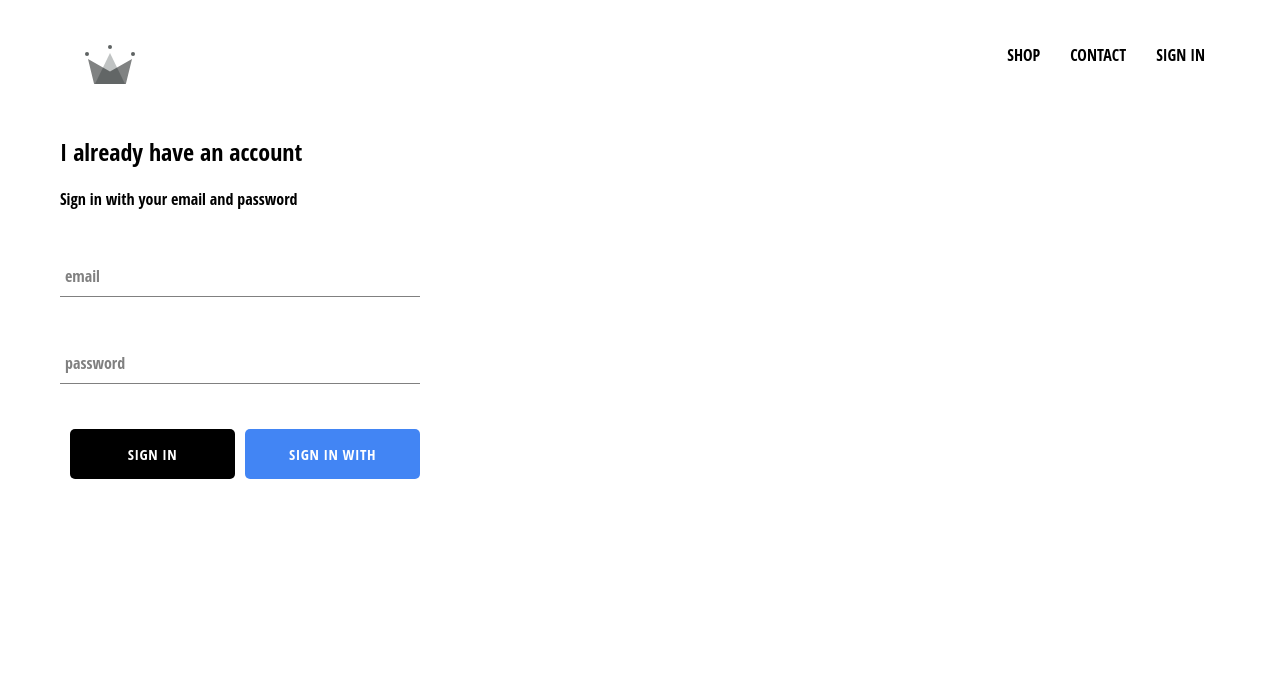
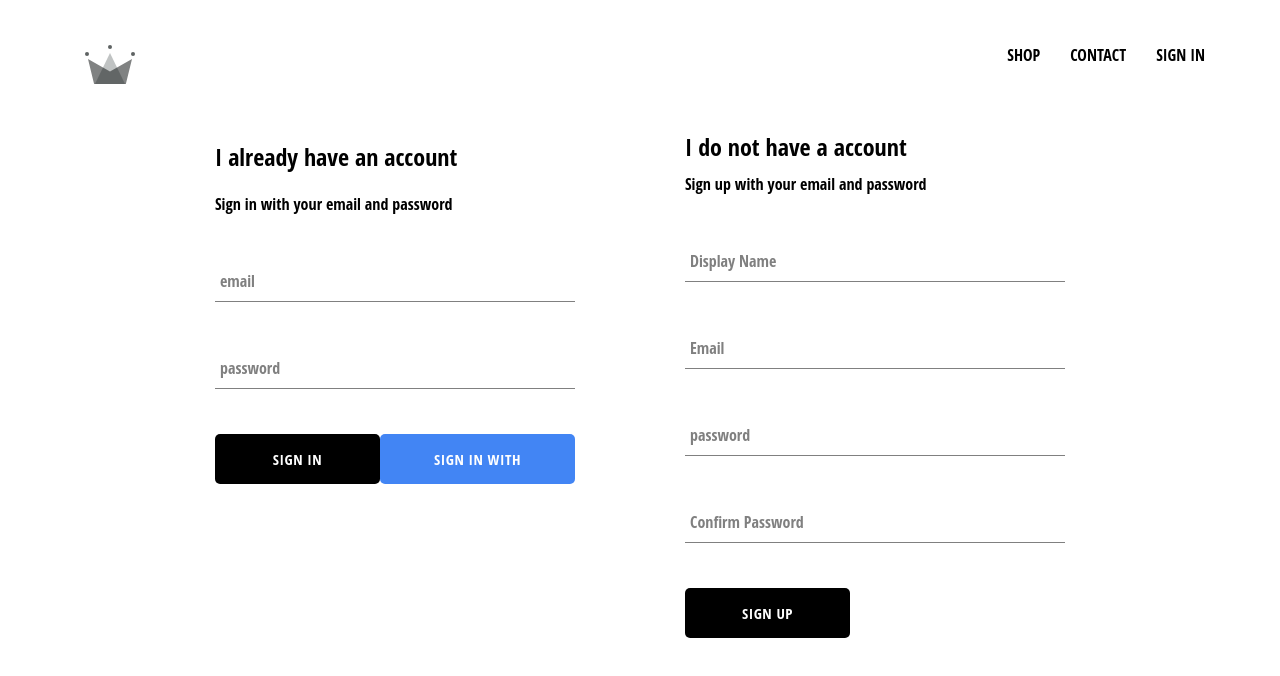
Before and after one commit to tonyclem/crwn-clothings, a React (Create React App) app: page /signin in a window 1280 px wide. Shown: the top 676 px of the page. Built offline with nearby package versions, Linux system fonts and the light colour scheme; no server answers.

Commit message:
implement firebase utils, included ability to store authenticated users into our firestore database

```diff
--- a/src/App.js
+++ b/src/App.js
@@ -6,7 +6,7 @@ import HomePage from './pages/homepage/homepage.component';
 import ShopPage from './pages/shop/shop.component';
 import Header from './components/header/header.component';
 import SignInAndSignUpPage from './pages/sign-in-and-sign-up/sign-in-and-sign-up.component';
-import { auth } from './firebase/firebase.utils';
+import { auth, createUserProfileDocument } from './firebase/firebase.utils';
 
 
   class App extends React.Component {
@@ -18,14 +18,27 @@ import { auth } from './firebase/firebase.utils';
       }
     }
 
-    unsubscribeFromAuth = null
+    unsubscribeFromAuth = null;
 
     componentDidMount() {
-      this.unsubscribeFromAuth = auth.onAuthStateChanged(user => {
-        this.setState({ currentUser: user });
+      this.unsubscribeFromAuth = auth.onAuthStateChanged(async userAuth => {
+        if (userAuth) {
+          const userRef = await createUserProfileDocument(userAuth);
 
-        console.log(user);
-      })
+          userRef.onSnapshot(snapShot => {
+            this.setState({
+              currentUser: {
+                id: snapShot.id,
+                ...snapShot.data()
+              }
+            });
+            console.log(this.state);
+          });
+        }
+        else{
+          this.setState({ currentUser : userAuth});
+      }
+      });
     }
 
     componentWillUnmount() {
--- a/src/components/sign-in/sign-in.component.jsx
+++ b/src/components/sign-in/sign-in.component.jsx
@@ -40,7 +40,7 @@ class SignIn extends React.Component{
                     <FormInput name="password" type="password" value={this.state.email} handleChange={this.handleChange} label="password" required/>
                     <div className="buttons">
                         <CustomButton type="submit"> Sign in </CustomButton>
-                        <CustomButton onClick={signInWithGoogle} isGoogleSignIn >  Sign in with Google</CustomButton>
+                        <CustomButton onClick={signInWithGoogle} isGoogleSignIn >  Sign in with google </CustomButton>
                     </div>
                 </form>
             </div>
--- a/src/components/sign-in/sign-in.styles.scss
+++ b/src/components/sign-in/sign-in.styles.scss
@@ -11,8 +11,5 @@
         display: flex;
         justify-content: space-between;
 
-        & .custom-button {
-            margin-left: 10px;
-        }
     }
 }
--- /dev/null
+++ b/src/components/sign-up/sign-up.component.jsx
@@ -0,0 +1,108 @@
+import React from "react";
+
+
+import FormInput from "../form-input/form-input.component";
+import CustomButton from "../custom-button/custom-button.component";
+
+import { auth, createUserProfileDocument } from "../../firebase/firebase.utils";
+
+import './sign-up.styles.scss';
+
+class SignUp extends React.Component {
+    constructor() {
+        super();
+
+        this.state = {
+            displayName: '',
+            email: '',
+            password: '',
+            confirmPassword: ''
+        };
+    }
+
+    handleSubmit = async event => {
+        event.preventDefault();
+
+        const {displayName, email, password,  confirmPassword} = this.state;
+
+        if(password !== confirmPassword){
+            alert("password don't match");
+            return;
+        }
+
+        try {
+            const { user } = await auth.createUserWithEmailAndPassword(email, password);
+
+            await createUserProfileDocument(user , { displayName });
+
+            this.setState({
+                displayName: '',
+                email: '',
+                password: '',
+                confirmPassword: ''
+            });
+
+
+        } catch (error) {
+            console.error(error);
+        }
+    };
+
+    handleChange = event => {
+        const { name, value } = event.target;
+
+        this.setState({ [name] : value })
+
+    }
+
+    render() {
+        const {displayName, email, password,  confirmPassword} = this.state;
+        return(
+            <div className="sign-up">
+                <h2 className="title">I do not have a account</h2>
+                <span>Sign up with your email and password</span>
+
+                <form className='sign-up-form' onSubmit={this.handleSubmit}>
+                    <FormInput
+                        type='text'
+                        name='displayName'
+                        value={displayName}
+                        onChange={this.handleChange}
+                        label='Display Name'
+                        required
+                    />
+
+                    <FormInput
+                        type='email'
+                        name='email'
+                        value={email}
+                        onChange={this.handleChange}
+                        label='Email'
+                        required
+                    />
+
+                    <FormInput
+                        type='password'
+                        name='password'
+                        value={password}
+                        onChange={this.handleChange}
+                        label='password'
+                        required
+                    />
+
+                    <FormInput
+                        type='password'
+                        name='confirmPassword'
+                        value={confirmPassword}
+                        onChange={this.handleChange}
+                        label='Confirm Password'
+                        required
+                    />
+                    <CustomButton type='submit'> SIGN UP</CustomButton>
+                </form>
+            </div>
+        );
+    }
+}
+
+export default SignUp;
--- /dev/null
+++ b/src/components/sign-up/sign-up.styles.scss
@@ -0,0 +1,9 @@
+.sign-up {
+    display: flex;
+    flex-direction: column;
+    width: 380px;
+
+    .title {
+        margin: 10px 0;
+    }
+}
--- a/src/firebase/firebase.utils.js
+++ b/src/firebase/firebase.utils.js
@@ -12,6 +12,32 @@ const config = {
     measurementId: "G-Z09B1839PL"
 };
 
+export const createUserProfileDocument = async (userAuth, additionalData) => {
+    if (!userAuth) return;
+
+    const userRef = firestore.doc(`users/${userAuth.uid}`);
+
+    const snapShot = await userRef.get();
+
+    if(!snapShot.exists) {
+        const { displayName, email } = userAuth;
+        const createdAt = new Date();
+
+         try {
+            await userRef.set({
+                displayName,
+                email,
+                createdAt,
+                ...additionalData
+            })
+         } catch(error) {
+            console.log('error creating user', error.message);
+         }
+    }
+
+    return userRef;
+};
+
 firebase.initializeApp(config);
 
 export const auth = firebase.auth();
--- a/src/pages/sign-in-and-sign-up/sign-in-and-sign-up.component.jsx
+++ b/src/pages/sign-in-and-sign-up/sign-in-and-sign-up.component.jsx
@@ -1,11 +1,13 @@
 import React from "react";
 
 import SignIn from "../../components/sign-in/sign-in.component";
+import SignUp from "../../components/sign-up/sign-up.component";
 import './sign-in-and-sign-up.styles.scss';
 
 const SignInAndSignUpPage = () => (
     <div className="sign-in-and-sign-up">
         <SignIn />
+        <SignUp />
     </div>
 );
 
--- a/src/pages/sign-in-and-sign-up/sign-in-and-sign-up.styles.scss
+++ b/src/pages/sign-in-and-sign-up/sign-in-and-sign-up.styles.scss
@@ -0,0 +1,6 @@
+.sign-in-and-sign-up {
+    width: 850px;
+    display: flex;
+    justify-content: space-between;
+    margin: 30px auto;
+}
```
